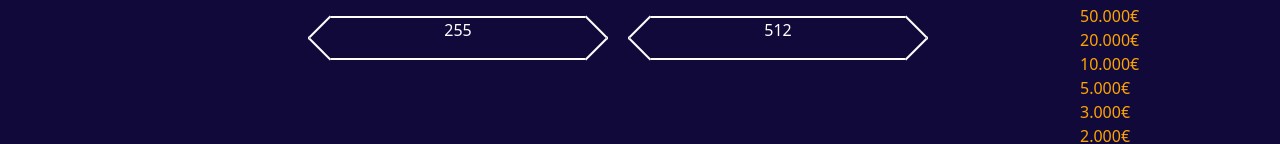
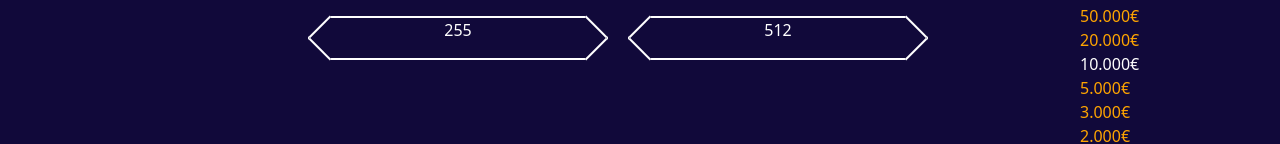
Before and after one commit to SimonCook99/who-wants-to-be-a-milionaire, a Vue app: page / in a window 1280 px wide. Shown: the part 382-526 px from the top of the page. Built offline with nearby package versions, Linux system fonts and the light colour scheme.

Commit message:
implementata la funzionalità del checkpoint all'interno della lista montepremi

```diff
--- a/src/App.vue
+++ b/src/App.vue
@@ -53,7 +53,7 @@
 
       <div class="awards-container">
 
-        <div v-for="(award, index) in listaMontepremi" :key="index" :class="index==listaMontepremi.length - 1 ? 'award active' : 'award' ">
+        <div v-for="(award, index) in listaMontepremi" :key="index" :class="index==listaMontepremi.length - 1 ? 'award active' : index==6 ? 'award checkpoint' : 'award' ">
           {{award}}
         </div>
 
@@ -90,7 +90,12 @@ export default {
       clickDisabilitato: false, //booleano per disabilitare i tasti all'occorrenza
       giocoTerminato: false, //booleano per indicare se il gioco è terminato
       score: 0,
+      domandeUscite: [], //array che conterrà gli indici delle domande già uscite, così da non ripeterle
+      indiceCasuale: 0, //indice che servirà a pescare una domanda random, dalla lista di domande
 
+      awardIndex: null, //assegno la lunghezza dell'array "listaMontepremi", servirà per scorrere la lista in base alle risposte dell'utente
+
+      checkpointRaggiunto: false, //booleano per indicare se è stato raggiunto il checkpoint del montepremi (10.000€)
 
       listaDomande: [
         {
@@ -190,8 +195,6 @@ export default {
           rispostaEsatta: "onmousescroller"
         },
       ],
-      domandeUscite: [], //array che conterrà gli indici delle domande già uscite, così da non ripeterle
-      indiceCasuale: 0, //indice che servirà a pescare una domanda random, dalla lista di domande
 
       listaMontepremi: [
         '1.000.000€',
@@ -209,9 +212,9 @@ export default {
         '0€'
       ],
 
-      awardIndex: null, //assegno la lunghezza dell'array "listaMontepremi", servirà per scorrere la lista in base alle risposte dell'utente
-      risposteUtente: [],
-      risposteEsatte: []
+      risposteUtente: [], //questi 2 array saranno utilizzati per mostrare i risultati delle domande alla fine del gioco
+      risposteEsatte: [],
+
 
     }
   },
@@ -219,6 +222,9 @@ export default {
     checkAnswer(risposta){
 
       let awardsList = document.querySelectorAll('.award'); //mi prendo tutti gli elementi HTML della lista montepremi
+
+      //l'utente guadagnerà il checkpoint quando lo supererà, ecco perchè la variabile è 20.000 anche se il checkpoint è 10.000
+      let checkPoint = '20.000€';
 
       this.risposteUtente.push(risposta);
       this.risposteEsatte.push(this.listaDomande[this.indiceCasuale].rispostaEsatta);
@@ -246,12 +252,26 @@ export default {
 
         //tolgo la classe "active" del premio corrente, e lo resetto al primo stato (cioè l'ultimo dell'array)
         awardsList[this.awardIndex].classList.remove("active");
-        this.awardIndex = awardsList.length - 1;
+
+        //sistemo l'indice della ricompensa attiva, in base al fatto che l'utente abbia raggiunto o meno il checkpoint
+        if(this.checkpointRaggiunto){
+          this.awardIndex = 6
+        }else{
+          this.awardIndex = awardsList.length - 1;
+        }
+
         awardsList[this.awardIndex].classList.add("active");
+        /* console.log(awardsList[this.awardIndex]); */
 
         setTimeout(this.nextAnswer, 2000, risposta); //dopo 2 secondi passo alla prossima domanda
 
       }
+
+      //quando la ricompensa attiva arriva al checkpoint, setto la variabile a true
+      if(document.querySelector('.award.active').innerText == checkPoint){
+        this.checkpointRaggiunto = true;
+      }
+
     },
     nextAnswer(risposta){
 
@@ -488,6 +508,10 @@ export default {
         border: 2px solid white;
         border-radius: 5px;
       }
+
+      .checkpoint{
+        color: white;
+      }
     }
 
   }
```
